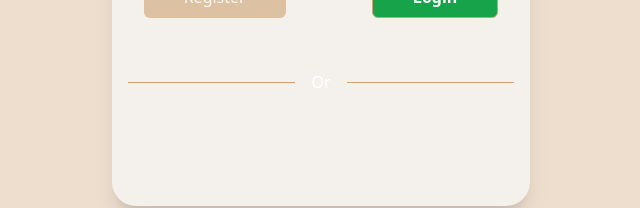
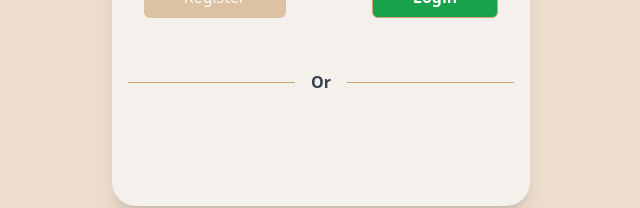
Before and after one commit to GuidanceLiberty/Food-App, a React (Vite) app: page /register in a window 1280 px wide. Shown: the part 543-751 px from the top of the page, without its empty margins (319-959 px from the left). Built offline with nearby package versions, Linux system fonts and the light colour scheme.

Commit message:
added new to login

```diff
--- a/src/pages/Register.jsx
+++ b/src/pages/Register.jsx
@@ -113,7 +113,7 @@ const Register = () => {
             <div className="w-full px-4 my-6 ">
                 <div className="flex items-center w-full pt-4">
                     <div className="flex-grow h-px bg-accent"></div>
-                    <span className="mx-4 text-white whitespace-nowrap">Or</span>
+                    <span className="mx-4 text-gray-700 font-black whitespace-nowrap">Or</span>
                     <div className="flex-grow h-px bg-accent"></div>
                 </div>
             </div>
```
